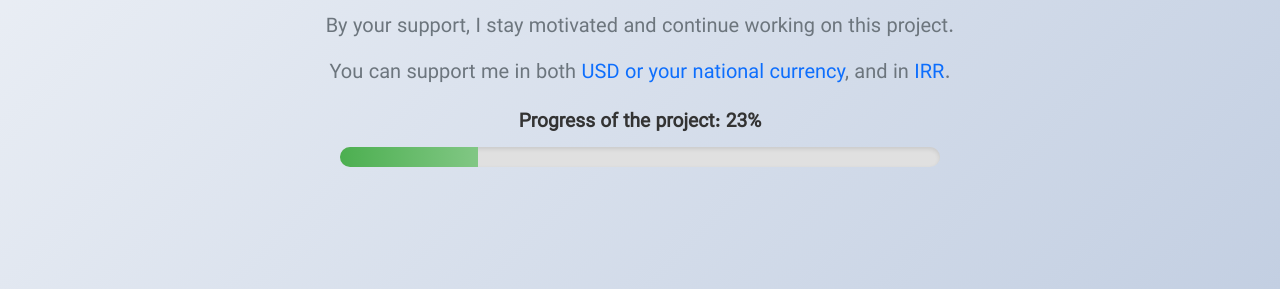
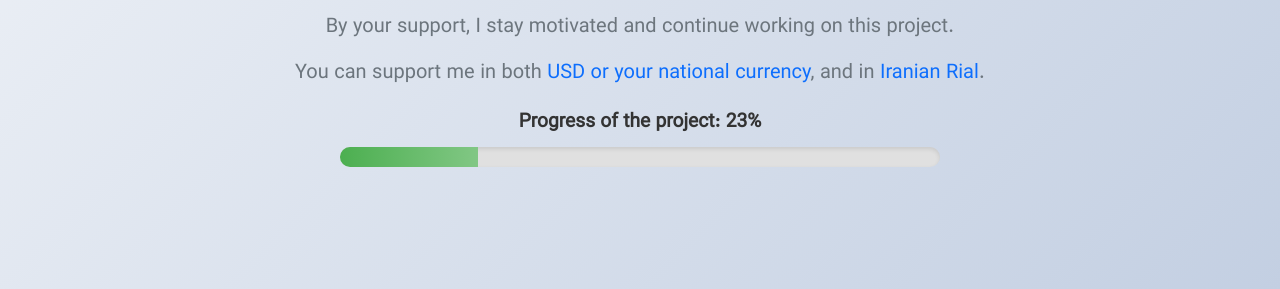
Before and after one commit to PersianHodHod/children-of-divorce, a plain HTML site: page index.html in a window 1280 px wide. Shown: the part 511-800 px from the top of the page. Drawn offline with nearby package versions, Linux system fonts and the light colour scheme.

Commit message:
update donation text IRR to Iranian Rial

```diff
--- a/index.html
+++ b/index.html
@@ -38,7 +38,7 @@
       </p>
       <p class="text-secondary fs-5">
         You can support me in both <a href="https://buymeacoffee.com/centrifugalforce" target="_blank" class="text-decoration-none text-primary">USD or your national currency</a>, and in
-        <a href="https://coffeete.ir/centrifugalforce" target="_blank" class="text-decoration-none text-primary">IRR</a>.
+        <a href="https://coffeete.ir/centrifugalforce" target="_blank" class="text-decoration-none text-primary">Iranian Rial</a>.
       </p>
       <div class="progress-container">
         <div class="progress-label">
```
